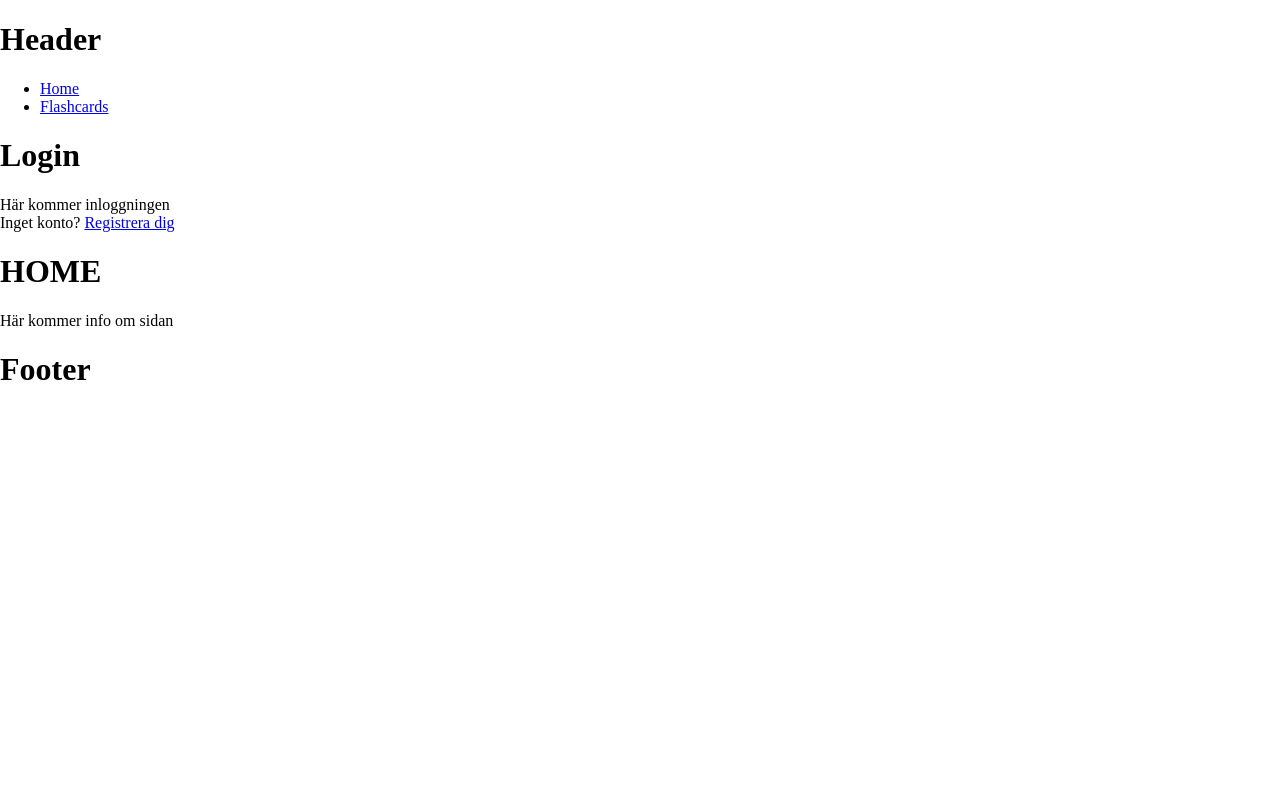
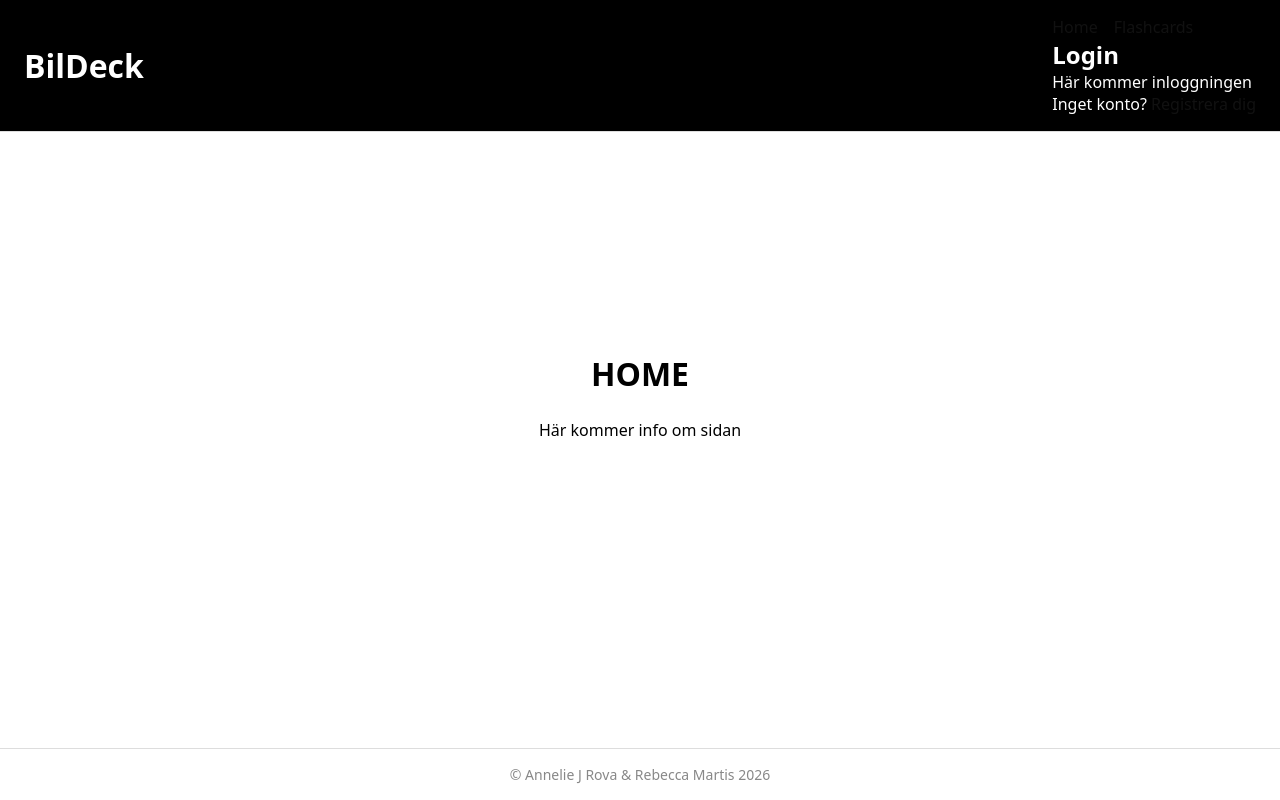
Before and after one commit to Beckasinis/BilDeck, a React (Vite) app: page / in a window 1280 px wide. Built offline with nearby package versions, Linux system fonts and the light colour scheme.

Commit message:
feat(layout): add 404 page and header/footer structure

```diff
--- a/src/App.jsx
+++ b/src/App.jsx
@@ -5,20 +5,22 @@ import Footer from './components/footer'
 import HomeView from './views/home'
 import DeckView from './views/deck'
 import SignUpView from './views/signup'
+import NotFoundView from './views/NotFound'
 
 function App() {
   return (
-    <>
+    <div id="root">
       <Header />
       <main>
         <Routes>
           <Route path="/" element={<HomeView />} />
           <Route path="/deck" element={<DeckView />} />
           <Route path="/signup" element={<SignUpView />} />
+          <Route path="*" element={<NotFoundView />} />
         </Routes>
       </main>
       <Footer />
-    </>
+    </div>
   )
 }
 
--- a/src/app.css
+++ b/src/app.css
@@ -1,30 +1,74 @@
-:root {
-
+/* =============================
+   1. Root & reset
+   ============================= */
+*,
+*::before,
+*::after {
+  box-sizing: border-box;
+  margin: 0;
+  padding: 0;
 }
 
-@media (prefers-color-scheme: dark) {
-  :root {
-
-  }
-
+:root {
+  --max-width: 480px;
+  --spacing: 1rem;
+  --spacing-lg: 1.5rem;
 }
 
 body {
-  margin: 0;
+  font-family: system-ui, sans-serif;
+  min-height: 100dvh;
 }
 
-
-h1,
-h2 {
-
+/* Global layout */
+#root {
+  display: flex;
+  flex-direction: column;
+  min-height: 100dvh;
 }
 
-h1 {
+/* Main */
+main {
+  flex: 1;
+  width: 100%;
+  max-width: var(--max-width);
+  margin: 0 auto;
+  padding: var(--spacing-lg) var(--spacing);
+}
 
+/* Views */
+.home-view {
+  display: flex;
+  flex-direction: column;
+  align-items: center;
+  justify-content: center;
+  gap: var(--spacing-lg);
+  text-align: center;
+  min-height: 60vh;
 }
-h2 {
 
+.deck-view {
+  display: flex;
+  flex-direction: column;
+  align-items: center;
+  gap: var(--spacing-lg);
 }
-p {
-  margin: 0;
+
+.signup-view {
+  display: flex;
+  flex-direction: column;
+  align-items: center;
+  justify-content: center;
+  min-height: 60vh;
 }
+
+/* 404 Not Found */
+.notfound-view {
+  display: flex;
+  flex-direction: column;
+  align-items: center;
+  justify-content: center;
+  gap: var(--spacing-lg);
+  text-align: center;
+  min-height: 60vh;
+}
--- a/src/components/footer/footer.css
+++ b/src/components/footer/footer.css
@@ -0,0 +1,7 @@
+footer {
+  padding: var(--spacing);
+  text-align: center;
+  font-size: 0.875rem;
+  color: #888;
+  border-top: 1px solid #ddd;
+}
--- a/src/components/footer/footer.jsx
+++ b/src/components/footer/footer.jsx
@@ -1,11 +1,11 @@
 import './footer.css'
 
-function Footer(){
-    return (
-        <>
-        <h1>Footer</h1>
-        </>
-    );
+function Footer() {
+  return (
+    <footer>
+      <p>© Annelie J Rova & Rebecca Martis 2026</p>
+    </footer>
+  );
 }
 
 export default Footer;
--- a/src/components/header/header.css
+++ b/src/components/header/header.css
@@ -0,0 +1,20 @@
+header {
+  background: #000;
+  color: #fff;
+  display: flex;
+  justify-content: space-between;
+  align-items: center;
+  padding: var(--spacing) var(--spacing-lg);
+  border-bottom: 1px solid #ddd;
+}
+
+nav ul {
+  display: flex;
+  gap: var(--spacing);
+  list-style: none;
+}
+
+nav a {
+  text-decoration: none;
+  color: #111;
+}
--- a/src/components/header/header.jsx
+++ b/src/components/header/header.jsx
@@ -4,14 +4,16 @@ import LoginModal from '../loginModal'
 
 function Header() {
   return (
-    <>
-      <h1>Header</h1>
-      <ul>
-        <li><Link to="/">Home</Link></li>
-        <li><Link to="/deck">Flashcards</Link></li>
-      </ul>
-      <LoginModal />
-    </>
+    <header>
+      <h1>BilDeck</h1>
+      <nav>
+        <ul>
+          <li><Link to="/">Home</Link></li>
+          <li><Link to="/deck">Flashcards</Link></li>
+        </ul>
+        <LoginModal />
+      </nav>
+    </header>
   );
 }
 
--- a/src/main.jsx
+++ b/src/main.jsx
@@ -7,7 +7,7 @@ import './app.css'
 ReactDOM.createRoot(document.getElementById('root')).render(
   <React.StrictMode>
     <BrowserRouter>
-          <App />
+      <App />
     </BrowserRouter>
   </React.StrictMode>
 )
--- /dev/null
+++ b/src/views/NotFound.jsx
@@ -0,0 +1,10 @@
+function NotFoundView() {
+  return (
+    <div className="notfound-view">
+      <h1>404</h1>
+      <p>Sidan finns inte</p>
+    </div>
+  )
+}
+
+export default NotFoundView
--- a/src/views/deck/Deck.jsx
+++ b/src/views/deck/Deck.jsx
@@ -1,12 +1,12 @@
 import './deck.css'
 
-function DeckView(){
-    return(
-        <>
-        <h1>FLASHCARDS</h1>
-        <p>Här kommer BilDeck spelet</p>
-        </>
-    );
+function DeckView() {
+  return (
+    <div className="deck-view">
+      <h1>FLASHCARDS</h1>
+      <p>Här kommer BilDeck spelet</p>
+    </div>
+  );
 }
 
 export default DeckView;
--- a/src/views/home/home.jsx
+++ b/src/views/home/home.jsx
@@ -1,13 +1,13 @@
 import './home.css'
 
-function HomeView(){
-    return (
-        <>
-        <h1>HOME</h1>
-        <p>Här kommer info om sidan</p>
+function HomeView() {
+  return (
+    <div className="home-view">
+      <h1>HOME</h1>
+      <p>Här kommer info om sidan</p>
 
-        </>
-    );
+    </div>
+  );
 }
 
 export default HomeView;
--- a/src/views/signup/SignUp.jsx
+++ b/src/views/signup/SignUp.jsx
@@ -1,12 +1,12 @@
 import './signup.css'
 
-function SignUpView(){
-    return (
-        <>
-        <h1>Sign Up</h1>
-        <p>Här kommer sign up sidan</p>
-        </>
-    );
+function SignUpView() {
+  return (
+    <div className="signup-view">
+      <h1>Sign Up</h1>
+      <p>Här kommer sign up sidan</p>
+    </div>
+  );
 }
 
 export default SignUpView;
```
